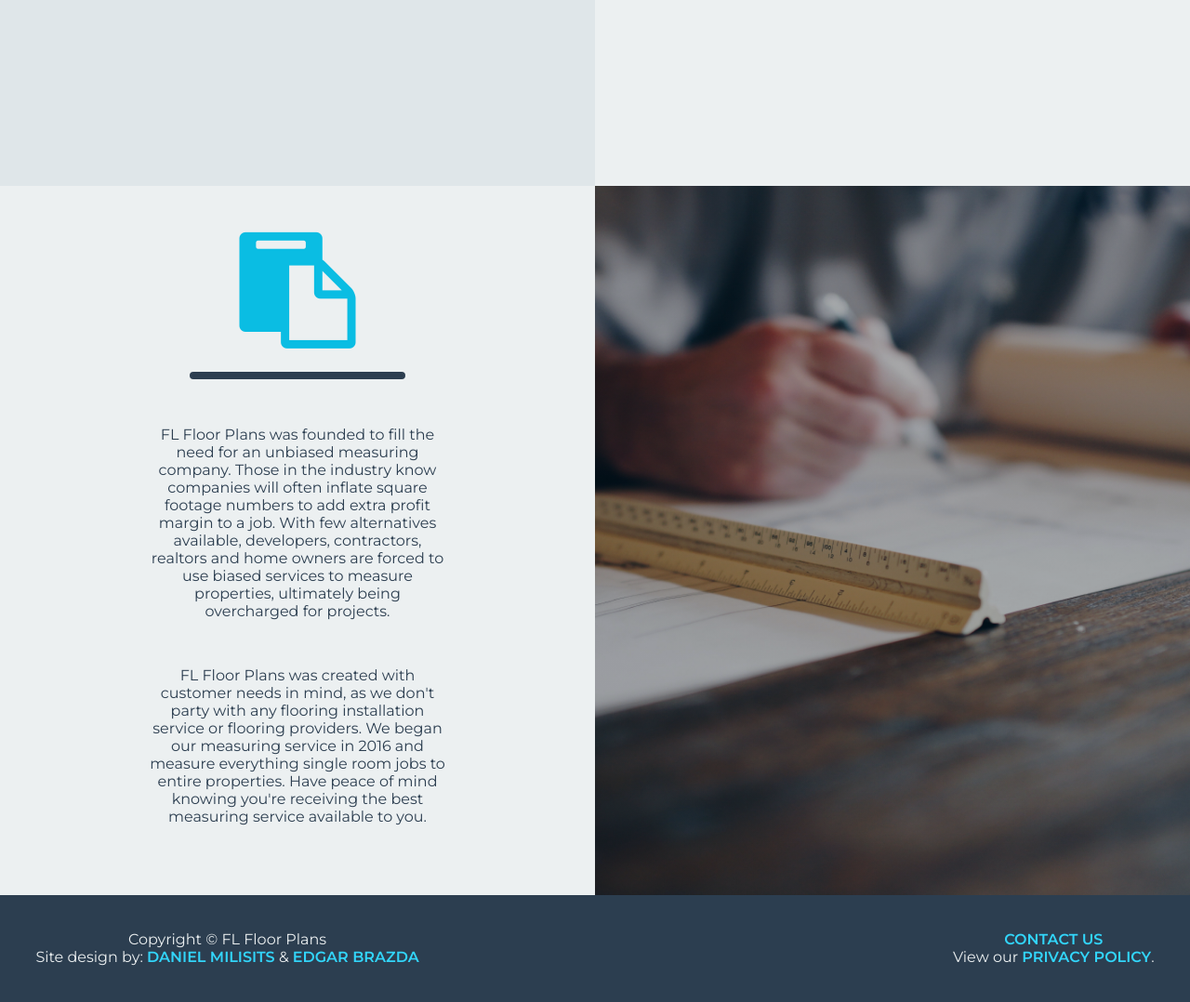
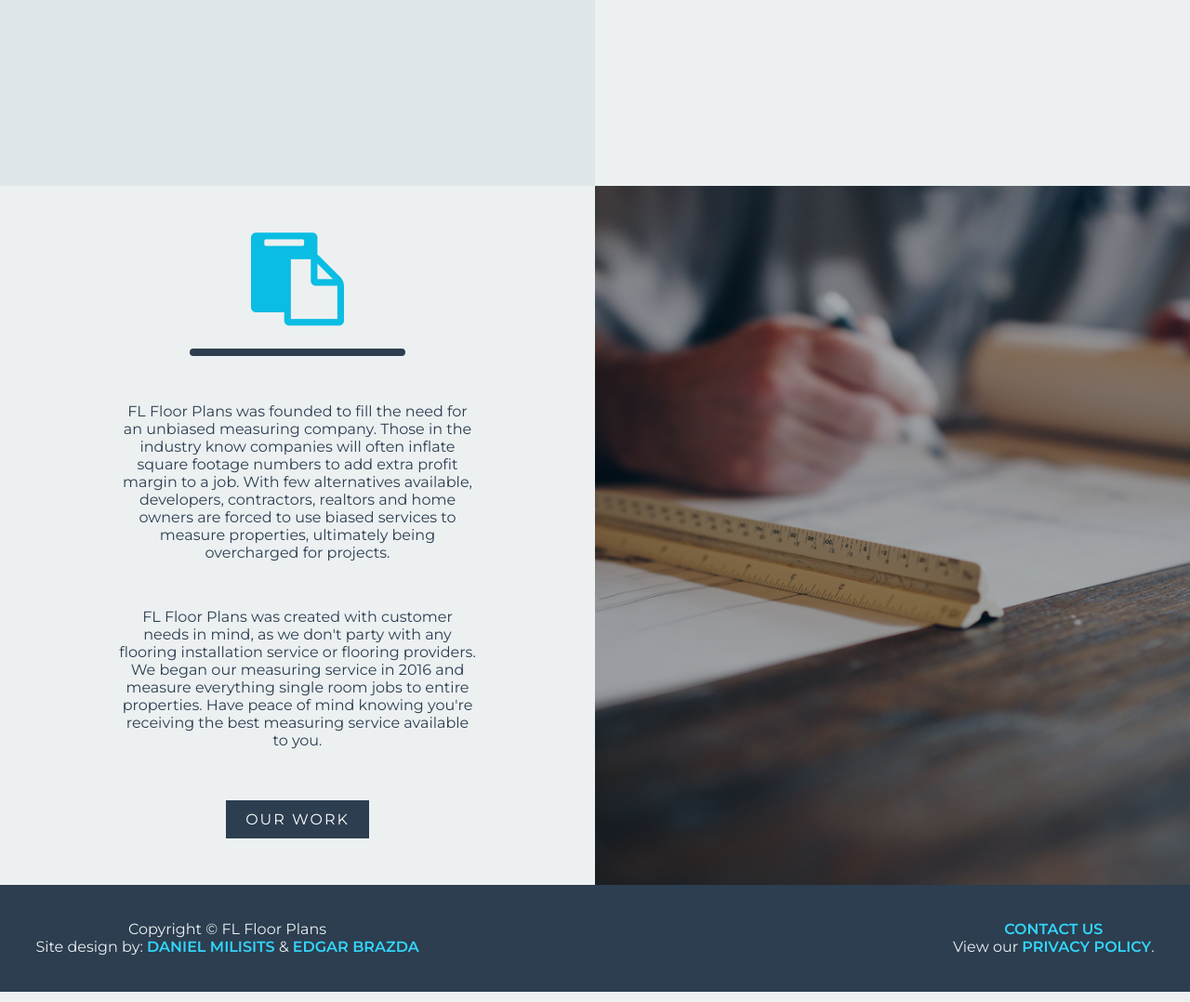
Before and after one commit to d-milisits/fl-floor-plans, a PHP site: page / in a window 1280 px wide. Shown: the part 600-1678 px from the top of the page at 93% size. Run offline with PHP 8.4, Linux system fonts and the light colour scheme; some libraries are stand-ins or nearby versions.

Commit message:
added our work button with work to page

```diff
--- a/css/index.css
+++ b/css/index.css
@@ -157,7 +157,7 @@
   background-color: #ecf0f1;
 }
 .info-left i {
-  font-size: 125px;
+  font-size: 100px;
   color: #0abde3;
 }
 .info-left hr {
@@ -167,11 +167,20 @@
   margin:25px;
 }
 .info-left p {
-  width: 50%;
+  width: 60%;
   text-align: center;
   padding:25px;
   color: #2c3e50;
   letter-spacing: .75;
+}
+.info-left .btn {
+  background-color: #2c3e50;
+  color: white;
+}
+.info-left .btn:hover {
+  border-color: #0abde3;
+  color: #0abde3;
+  background-color: #ecf0f1;
 }
 .info-right {
   flex:1;
--- a/index.html
+++ b/index.html
@@ -32,6 +32,7 @@
         <hr>
         <p>FL Floor Plans was founded to fill the need for an unbiased measuring company. Those in the industry know companies will often inflate square footage numbers to add extra profit margin to a job. With few alternatives available, developers, contractors, realtors and home owners are forced to use biased services to measure properties, ultimately being overcharged for projects.</p>
         <p>FL Floor Plans was created with customer needs in mind, as we don't party with any flooring installation service or flooring providers. We began our measuring service in 2016 and measure everything single room jobs to entire properties. Have peace of mind knowing you're receiving the best measuring service available to you.</p>
+        <a class="btn" href="work.html">Our Work</a>
       </div>
       <div class="info-right"></div>
     </div>
```
Also changed, not shown: work.html (added, +15 -0 lines).
